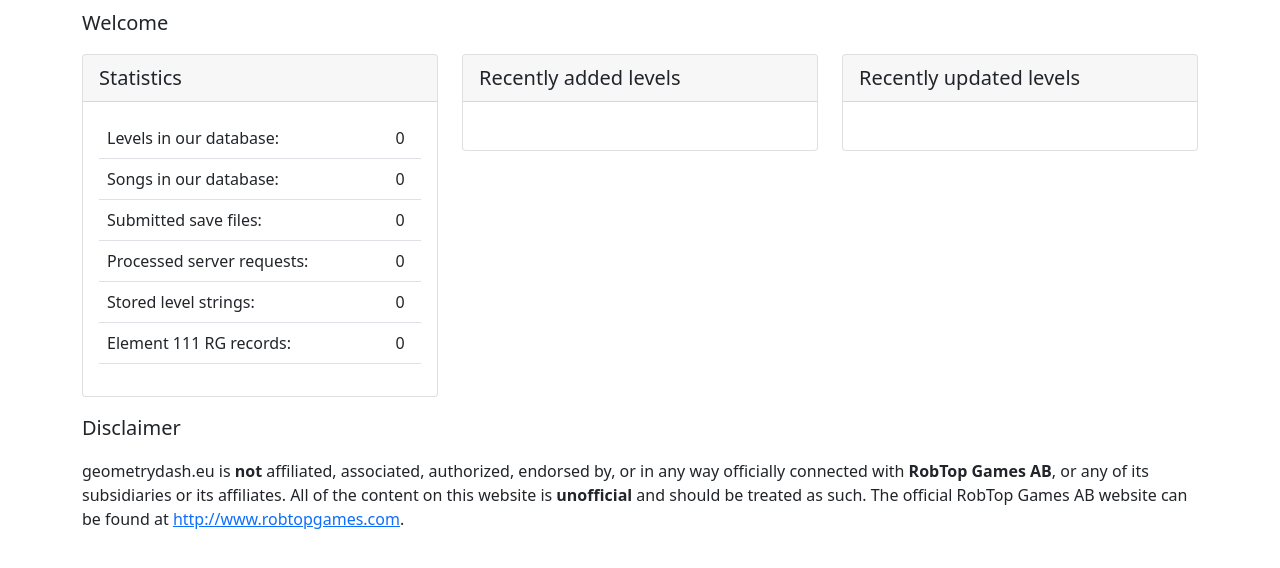
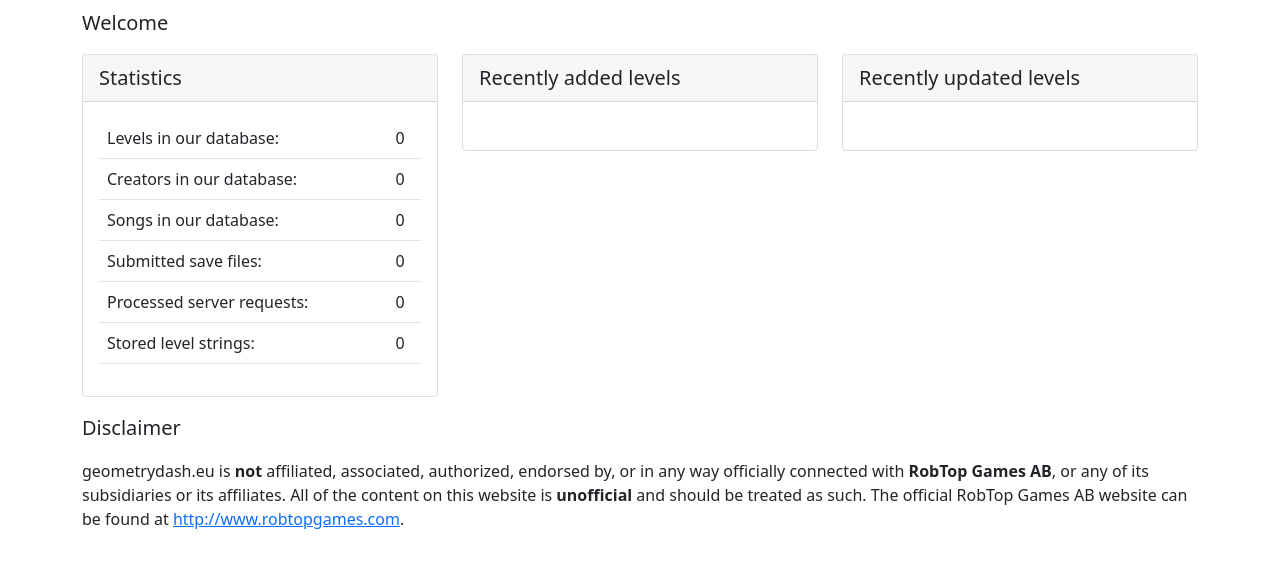
Before and after one commit to Cvolton/GDHistory, a Django app: page / in a window 1280 px wide. Shown: the part 56-624 px from the top of the page. Run offline with Django 3.2, Linux system fonts and the light colour scheme; data that the repository does not hold is empty; parts of the project's set-up code (start-up, migrations or seed data) failed here and were passed over.

Commit message:
Add creator count to homepage

```diff
--- a/history/templates/index.html
+++ b/history/templates/index.html
@@ -18,6 +18,10 @@
 							<td><span id="level-count"></span></td>
 						</tr>
 						<tr>
+							<td>Creators in our database:</td>
+							<td><span id="gduser-count"></span></td>
+						</tr>
+						<tr>
 							<td>Songs in our database:</td>
 							<td><span id="song-count"></span></td>
 						</tr>
@@ -32,10 +36,6 @@
 						<tr>
 							<td>Stored level strings:</td>
 							<td><span id="level-string-count"></span></td>
-						</tr>
-						<tr>
-							<td>Element 111 RG records:</td>
-							<td><span id="rg-count"></span></td>
 						</tr>
 					</tbody>
 				</table>
@@ -93,7 +93,8 @@
 		$('#save-count').append(counts.save_count);
 		$('#request-count').append(counts.request_count);
 		$('#level-string-count').append(counts.level_string_count);
-		$('#rg-count').append(`<a data-toggle="tooltip" title="Total RG records (including no data): ${counts.rg_total}">${counts.rg_count}</a>`);
+		$('#gduser-count').append(counts.gduser_count);
+		//$('#rg-count').append(`<a data-toggle="tooltip" title="Total RG records (including no data): ${counts.rg_total}">${counts.rg_count}</a>`);
 	});
 </script>
 {% endblock %}
--- a/history/utils.py
+++ b/history/utils.py
@@ -202,7 +202,7 @@ def get_level_object(level_id):
 	return level_object
 
 def recalculate_counts():
-	from .models import Level, Song, SaveFile, ServerResponse, LevelString, LevelRecord
+	from .models import Level, Song, SaveFile, ServerResponse, LevelString, LevelRecord, GDUser
 
 	counts = {
 		'level_count': Level.objects.filter(cache_search_available=True).count(),
@@ -210,6 +210,7 @@ def recalculate_counts():
 		'save_count': SaveFile.objects.count(),
 		'request_count': ServerResponse.objects.count(),
 		'level_string_count': LevelString.objects.count(),
+		'gduser_count': GDUser.objects.count(),
 		'rg_count': LevelRecord.objects.filter(level__online_id=MiscConstants.ELEMENT_111_RG).exclude(level_version=None, game_version=None, level_name=None, downloads=None).count(),
 		'rg_total': LevelRecord.objects.filter(level__online_id=MiscConstants.ELEMENT_111_RG).count(),
 	}
```
